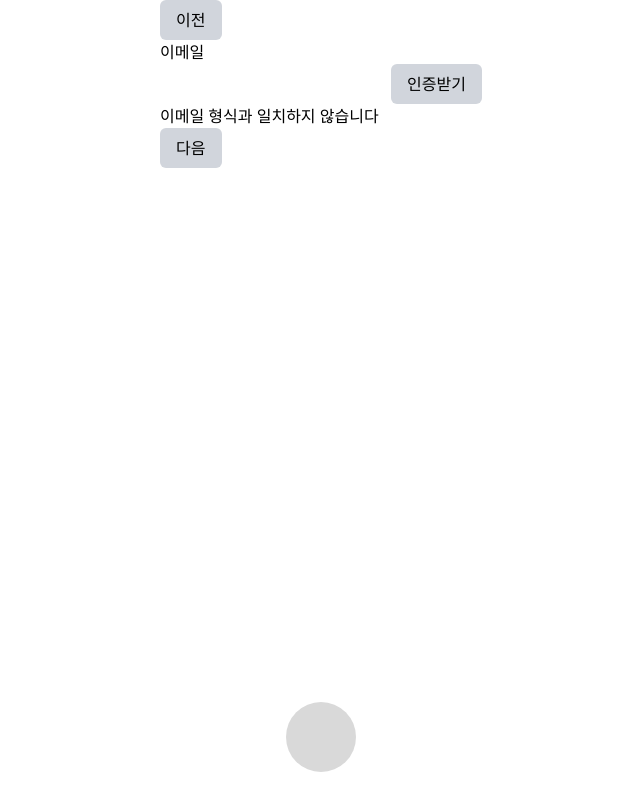
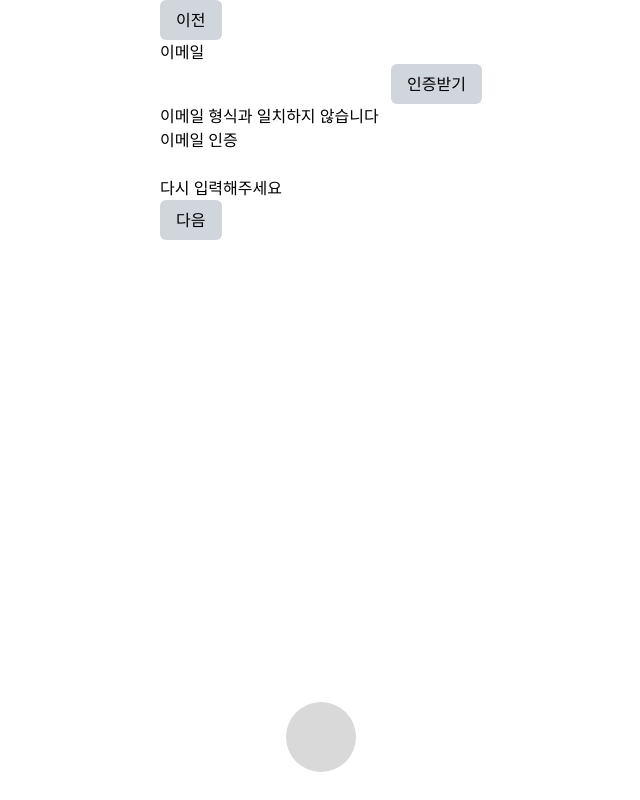
Before and after one commit to kdt-ful-class-three-group/poop, a React (Vite) app in the folder client/: page /Register in a window 1280 px wide. Shown: the whole page, without its empty margins (319-959 px from the left). Built offline with nearby package versions, Linux system fonts and the light colour scheme.

Commit message:
이메일 작성 폼

```diff
--- a/client/src/components/Email.jsx
+++ b/client/src/components/Email.jsx
@@ -2,16 +2,23 @@ import Button from "./Button";
 
 function Email(){
   return(
-    <form>
-      <div>
+    <div>
+      {/* 이메일 */}
+      <form>
         <p>이메일</p>
         <div>
           <input type="text" />
           <Button text='인증받기' colorClass={'bg-gray-300'}/>
         </div>
         <p>이메일 형식과 일치하지 않습니다</p>
+      </form>
+      {/* 이메일 인증 */}
+      <div>
+        <p>이메일 인증</p>
+        <input type='text'/>
+        <p>다시 입력해주세요</p>
       </div>
-    </form>
+    </div>
   )
 }
 
```
